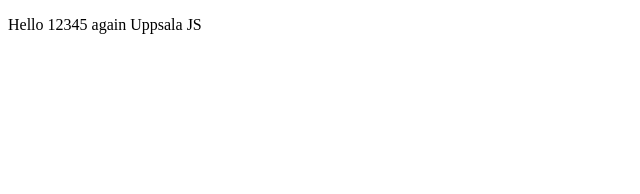
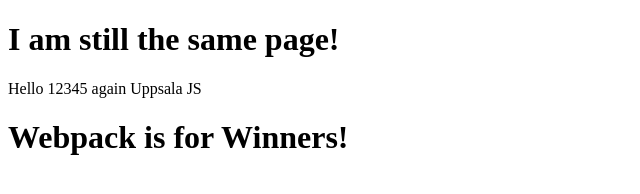
Before and after one commit to IMLaing/webpackTut, a website built with webpack: page index.html in a window 1280 px wide. Shown: the whole page, without its empty margins (0-640 px from the left). Built offline with nearby package versions, Linux system fonts and the light colour scheme; files whose address does not match are found by name.

Commit message:
webpack config fun

```diff
--- a/index.html
+++ b/index.html
@@ -4,11 +4,14 @@
 	<meta charset="UTF-8">
 	<meta http-equiv="x-ua-compatible" content="ie=edge">
 	<title>Youtube Webpack</title>
+	<link rel="stylesheet" href="dist/index.css">
 
 </head>
 <body>
+<h1>I am still the same page!</h1>
 <div id="app"></div>				<!--JS TEST-->
 <script src="dist/bundle.js"></script>	<!--JS TEST-->
+<h1> Webpack is for Winners!</h1>
 
 
 </body>
```
